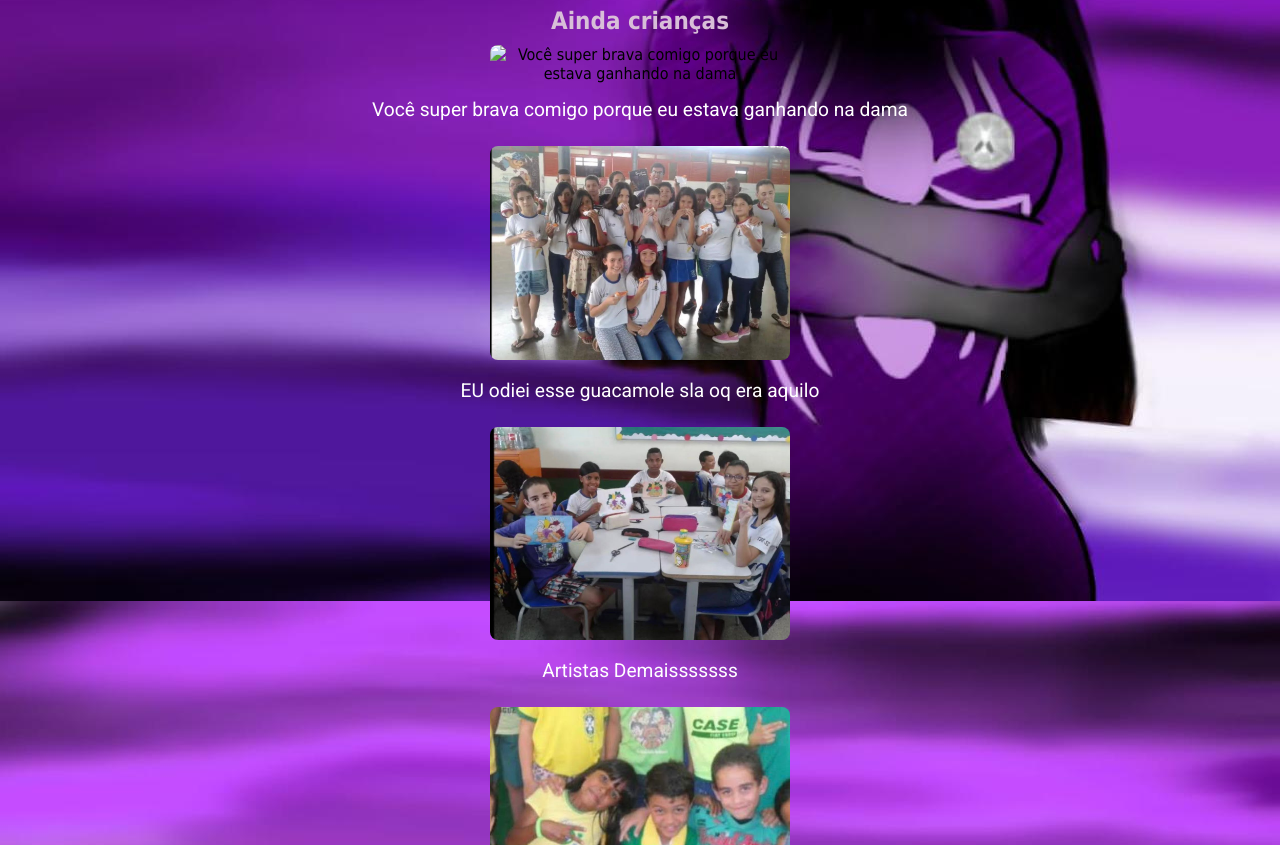
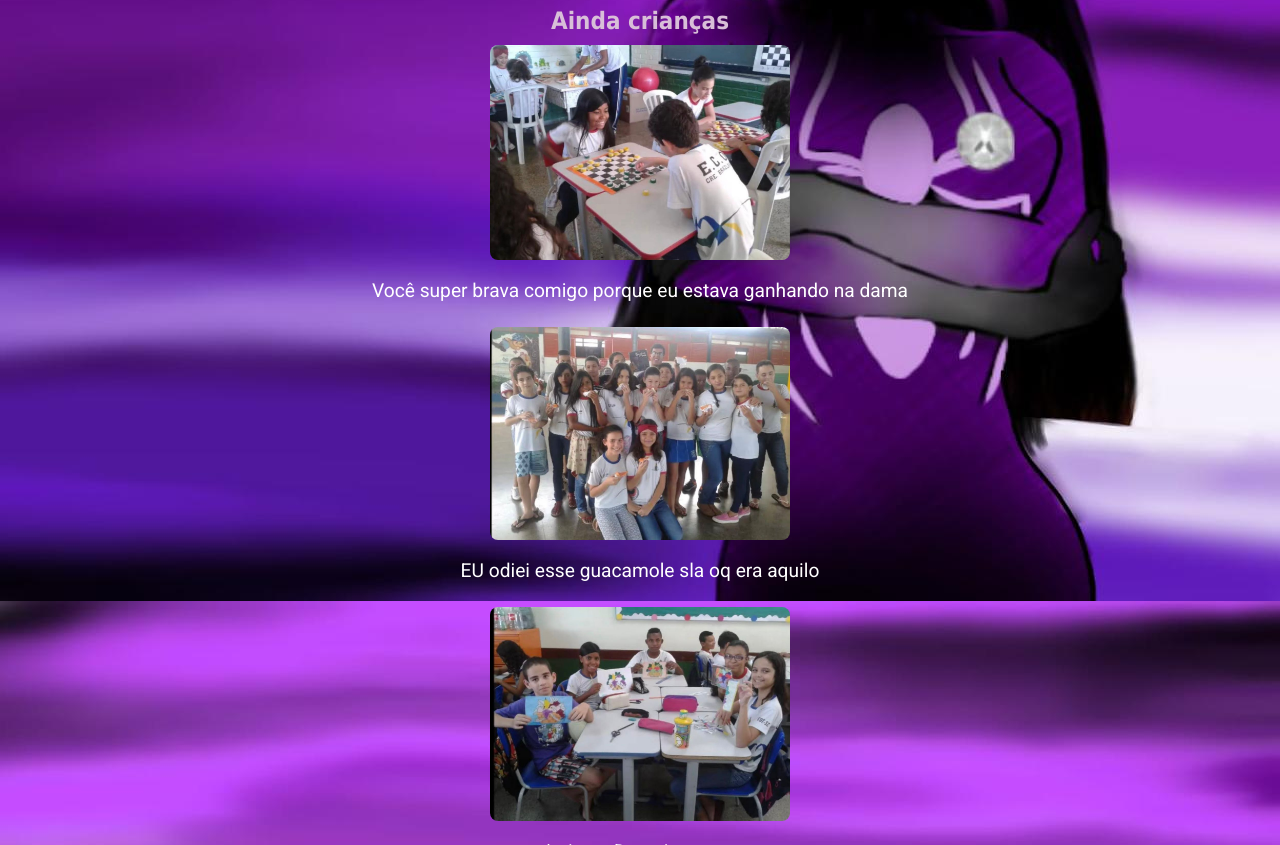
Before and after one commit to bielzinmene/vicbday, a plain HTML site: page index.html in a window 1280 px wide. Shown: the part 1959-2804 px from the top of the page. Drawn offline with Linux system fonts and the light colour scheme; files whose address does not match are found by name.

Commit message:
Update index.html

```diff
--- a/index.html
+++ b/index.html
@@ -146,7 +146,7 @@
     <div class="image-gallery">
         <h2>Ainda crianças</h2>
      <div>
-        <img src="crianças/brava.jpg" alt="Você super brava comigo porque eu estava ganhando na dama">
+        <img src="brava.jpg" alt="Você super brava comigo porque eu estava ganhando na dama">
 	<p>Você super brava comigo porque eu estava ganhando na dama</p>
      </div>
      <div>
```
